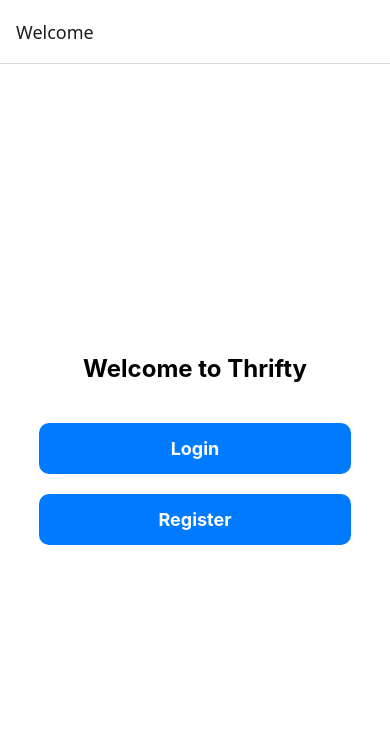
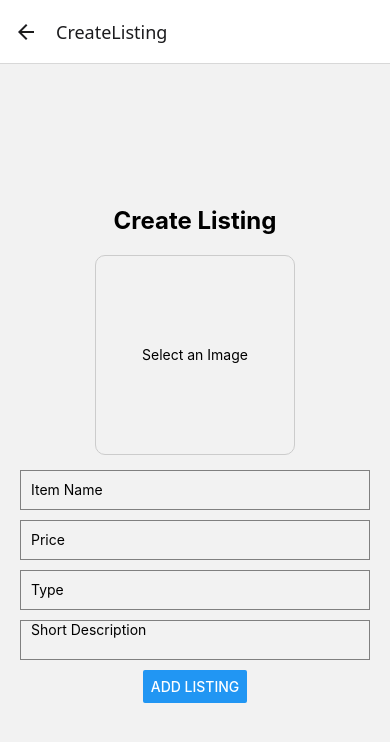
Before and after one commit to fwwzhai/Thrifty, a React Native app: screen /CreateListing in a window 390 px wide. Shown: the top 742 px of the page. Built offline with nearby package versions, Linux system fonts and the light colour scheme.

Commit message:
Fully working, add listing, tapi image just local, only local device can access

```diff
--- a/App.js
+++ b/App.js
@@ -6,9 +6,13 @@
 import LoginScreen from './screens/LoginScreen';
 import HomeScreen from './screens/HomeScreen';
 import ProfileScreen from './screens/ProfileScreen';
+import ListingDetailsScreen from './screens/ListingDetailsScreen';
 import { StatusBar } from 'expo-status-bar';
 import { StyleSheet, View } from 'react-native';
 import './firebaseConfig';
+import CreateListingScreen from './screens/CreateListingScreen';
+
+
 
 const Stack = createStackNavigator();
 
@@ -20,7 +24,9 @@
         <Stack.Screen name="Register" component={RegisterScreen} />
         <Stack.Screen name="Login" component={LoginScreen} />
         <Stack.Screen name="Home" component={HomeScreen} />
+        <Stack.Screen name="CreateListing" component={CreateListingScreen} />
         <Stack.Screen name="Profile" component={ProfileScreen} />
+        <Stack.Screen name="ListingDetails" component={ListingDetailsScreen} />
       </Stack.Navigator>
     </NavigationContainer>
   );
--- /dev/null
+++ b/screens/CreateListingScreen.js
@@ -0,0 +1,138 @@
+import React, { useState } from 'react';
+import { View, Text, TextInput, Button, Image, Alert, TouchableOpacity, StyleSheet } from 'react-native';
+import * as ImagePicker from 'expo-image-picker';
+import { db, auth } from '../firebaseConfig';
+import { collection, addDoc } from 'firebase/firestore';
+import { storage } from '../firebaseConfig'; // Import Firebase Storage
+import { ref, uploadBytes, getDownloadURL } from "firebase/storage";
+
+const CreateListingScreen = ({ navigation }) => {
+  const [image, setImage] = useState(null);
+  const [itemName, setItemName] = useState('');
+  const [price, setPrice] = useState('');
+  const [type, setType] = useState('');
+  const [description, setDescription] = useState('');
+
+  // Function to pick an image
+  const pickImage = async () => {
+    let result = await ImagePicker.launchImageLibraryAsync({
+      mediaTypes: ImagePicker.MediaTypeOptions.Images,
+      allowsEditing: true,
+      aspect: [4, 3],
+      quality: 1,
+    });
+
+    if (!result.canceled) {
+      setImage(result.assets[0].uri);
+    }
+  };
+
+  // Function to upload listing data to Firestore
+  const handleAddListing = async () => {
+    if (!itemName || !image || !price || !type || !description) {
+      Alert.alert('Error', 'Please fill all fields and select an image.');
+      return;
+    }
+
+    try {
+      const user = auth.currentUser;
+      await addDoc(collection(db, 'listings'), {
+        userId: user.uid,
+        name: itemName,
+        imageUrl: image,
+        price,
+        type,
+        description,
+        createdAt: new Date(),
+      });
+
+      Alert.alert('Success', 'Listing added successfully!');
+      navigation.goBack(); // Redirect back to Home
+    } catch (error) {
+      console.error('Error adding listing:', error);
+      Alert.alert('Error', 'Failed to add listing.');
+    }
+  };
+
+  return (
+    <View style={styles.container}>
+      <Text style={styles.title}>Create Listing</Text>
+
+      <TouchableOpacity onPress={pickImage} style={styles.imagePicker}>
+        {image ? (
+          <Image source={{ uri: image }} style={styles.image} />
+        ) : (
+          <Text>Select an Image</Text>
+        )}
+      </TouchableOpacity>
+
+      <TextInput
+        style={styles.input}
+        placeholder="Item Name"
+        value={itemName}
+        onChangeText={setItemName}
+      />
+      <TextInput
+        style={styles.input}
+        placeholder="Price"
+        value={price}
+        onChangeText={setPrice}
+        keyboardType="numeric"
+      />
+      <TextInput
+        style={styles.input}
+        placeholder="Type"
+        value={type}
+        onChangeText={setType}
+      />
+      <TextInput
+        style={styles.input}
+        placeholder="Short Description"
+        value={description}
+        onChangeText={setDescription}
+        multiline
+      />
+
+      <Button title="Add Listing" onPress={handleAddListing} />
+    </View>
+  );
+};
+
+const styles = StyleSheet.create({
+  container: {
+    flex: 1,
+    padding: 20,
+    justifyContent: 'center',
+    alignItems: 'center',
+  },
+  title: {
+    fontSize: 24,
+    fontWeight: 'bold',
+    marginBottom: 20,
+  },
+  imagePicker: {
+    width: 200,
+    height: 200,
+    borderRadius: 10,
+    borderWidth: 1,
+    borderColor: '#ccc',
+    justifyContent: 'center',
+    alignItems: 'center',
+    marginBottom: 15,
+  },
+  image: {
+    width: '100%',
+    height: '100%',
+    borderRadius: 10,
+  },
+  input: {
+    width: '100%',
+    height: 40,
+    borderColor: 'gray',
+    borderWidth: 1,
+    marginBottom: 10,
+    paddingHorizontal: 10,
+  },
+});
+
+export default CreateListingScreen;
--- a/screens/HomeScreen.js
+++ b/screens/HomeScreen.js
@@ -50,7 +50,8 @@
         renderItem={({ item }) => (
           <TouchableOpacity
             style={styles.listing}
-            onPress={() => navigation.navigate('ListingDetails', { item })}
+            onPress={() => navigation.navigate('ListingDetails', { listing: item })}
+
           >
             <Text style={styles.listingTitle}>{item.title}</Text>
             <Text>{item.price} MYR</Text>
@@ -58,9 +59,13 @@
         )}
       />
 
-      <TouchableOpacity style={styles.addButton} onPress={() => navigation.navigate('CreateListing')}>
+      <TouchableOpacity
+        style={styles.addButton}
+        onPress={() => navigation.navigate('CreateListing')}
+      >
         <Text style={styles.addButtonText}>+ Add Listing</Text>
       </TouchableOpacity>
+
 
         <TouchableOpacity style={styles.profileButton} onPress={() => navigation.navigate('Profile')}>
     <Text style={styles.profileButtonText}>Edit Profile</Text>
--- /dev/null
+++ b/screens/ListingDetailsScreen.js
@@ -0,0 +1,74 @@
+import React from 'react';
+import { View, Text, Image, Button, StyleSheet, Alert } from 'react-native';
+import { useRoute } from '@react-navigation/native';
+
+const ListingDetailsScreen = ({ navigation }) => {
+  const route = useRoute();
+  const { listing } = route.params || {}; // Ensure listing is not undefined
+
+  if (!listing) {
+    return (
+      <View style={styles.container}>
+        <Text style={styles.errorText}>Error: Listing not found.</Text>
+      </View>
+    );
+  }
+
+  const handleBuy = () => {
+    Alert.alert('Purchase', 'Proceed to buy this item?', [
+      { text: 'Cancel', style: 'cancel' },
+      { text: 'Buy', onPress: () => Alert.alert('Success', 'Purchase completed!') }
+    ]);
+  };
+
+  return (
+    <View style={styles.container}>
+      <Image source={{ uri: listing.imageUrl }} style={styles.image} />
+      <Text style={styles.title}>{listing.name}</Text>
+      <Text style={styles.price}>${listing.price}</Text>
+      <Text style={styles.type}>Type: {listing.type}</Text>
+      <Text style={styles.description}>{listing.description}</Text>
+      <Button title="Buy Now" onPress={handleBuy} />
+    </View>
+  );
+};
+
+const styles = StyleSheet.create({
+  container: {
+    flex: 1,
+    padding: 20,
+    alignItems: 'center',
+    justifyContent: 'center',
+  },
+  errorText: {
+    fontSize: 18,
+    color: 'red',
+  },
+  image: {
+    width: 300,
+    height: 300,
+    borderRadius: 10,
+    marginBottom: 20,
+  },
+  title: {
+    fontSize: 24,
+    fontWeight: 'bold',
+    marginBottom: 10,
+  },
+  price: {
+    fontSize: 20,
+    color: 'green',
+    marginBottom: 10,
+  },
+  type: {
+    fontSize: 18,
+    marginBottom: 5,
+  },
+  description: {
+    fontSize: 16,
+    textAlign: 'center',
+    marginBottom: 20,
+  },
+});
+
+export default ListingDetailsScreen;
```
Also changed, not shown: package.json (+4 -3 lines), 1 other file (tests, documents, lock files or other folders).
